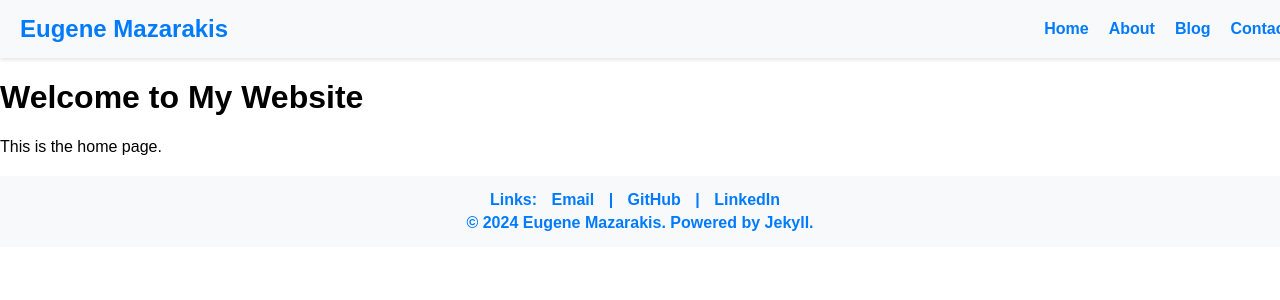
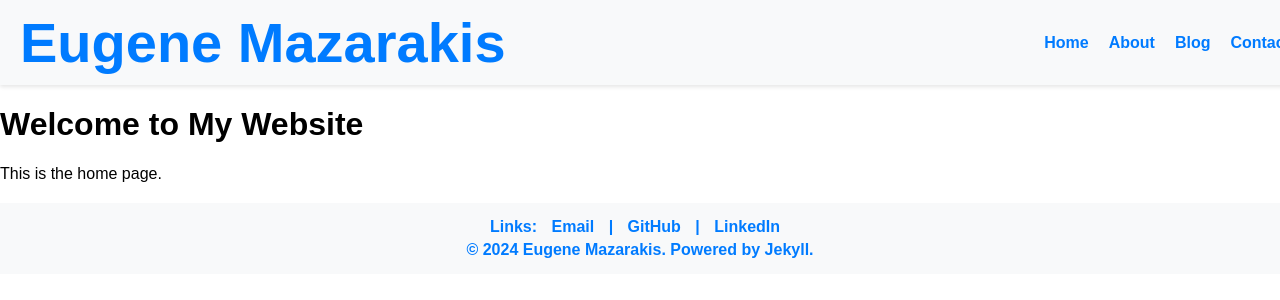
Before and after one commit to EMazarakis/EMazarakis.github.io, a Jekyll site: the page built from index.md, in a window 1280 px wide. Shown: the top 300 px of the page. Built offline with Jekyll 4.4.1, drawn with Linux system fonts in a browser that asks for light colours.

Commit message:
Update custom.css

```diff
--- a/assets/custom.css
+++ b/assets/custom.css
@@ -26,7 +26,7 @@ header {
 
 /* Styling for the site name */
 .site-name {
-    font-size: 1.5em; /* Adjust font size as needed */
+    font-size: 3.5em; /* Adjust font size as needed */
     font-weight: bold; /* Make the name bold */
     color: #007bff; /* Custom color */
 }
```
